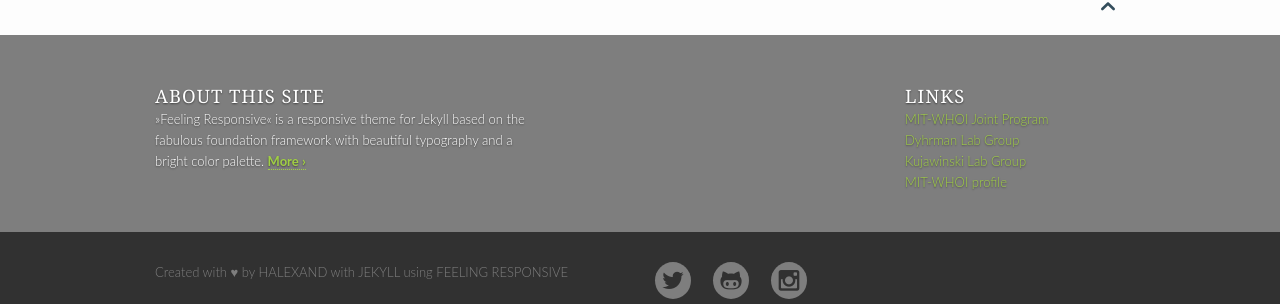
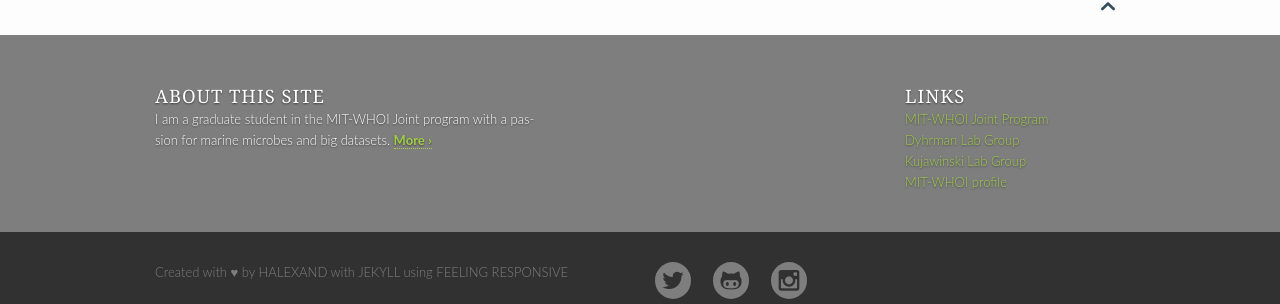
Before and after one commit to halexand/halexand.github.io, a Jekyll site: the page built from index.md, in a window 1280 px wide. Shown: the part 782-1086 px from the top of the page. Built offline with Jekyll 4.4.1, drawn with Linux system fonts in a browser that asks for light colours.

Commit message:
Update _config.yml

```diff
--- a/_config.yml
+++ b/_config.yml
@@ -16,7 +16,7 @@ slogan: "PhD Candidate MIT/WHOI Joint Program"
 
 
 # The description is used on homepage and in the footer to quickly describe your website. Use a maximum of 150 characters for SEO-purposes.
-description: "»Feeling Responsive« is a responsive theme for Jekyll based on the fabulous foundation framework with beautiful typography and a bright color palette."
+description: "I am a graduate student in the MIT-WHOI Joint program with a passion for marine microbes and big datasets."
 
 
 # This URL is the main adresse. Don't include a slash at the end.
```
